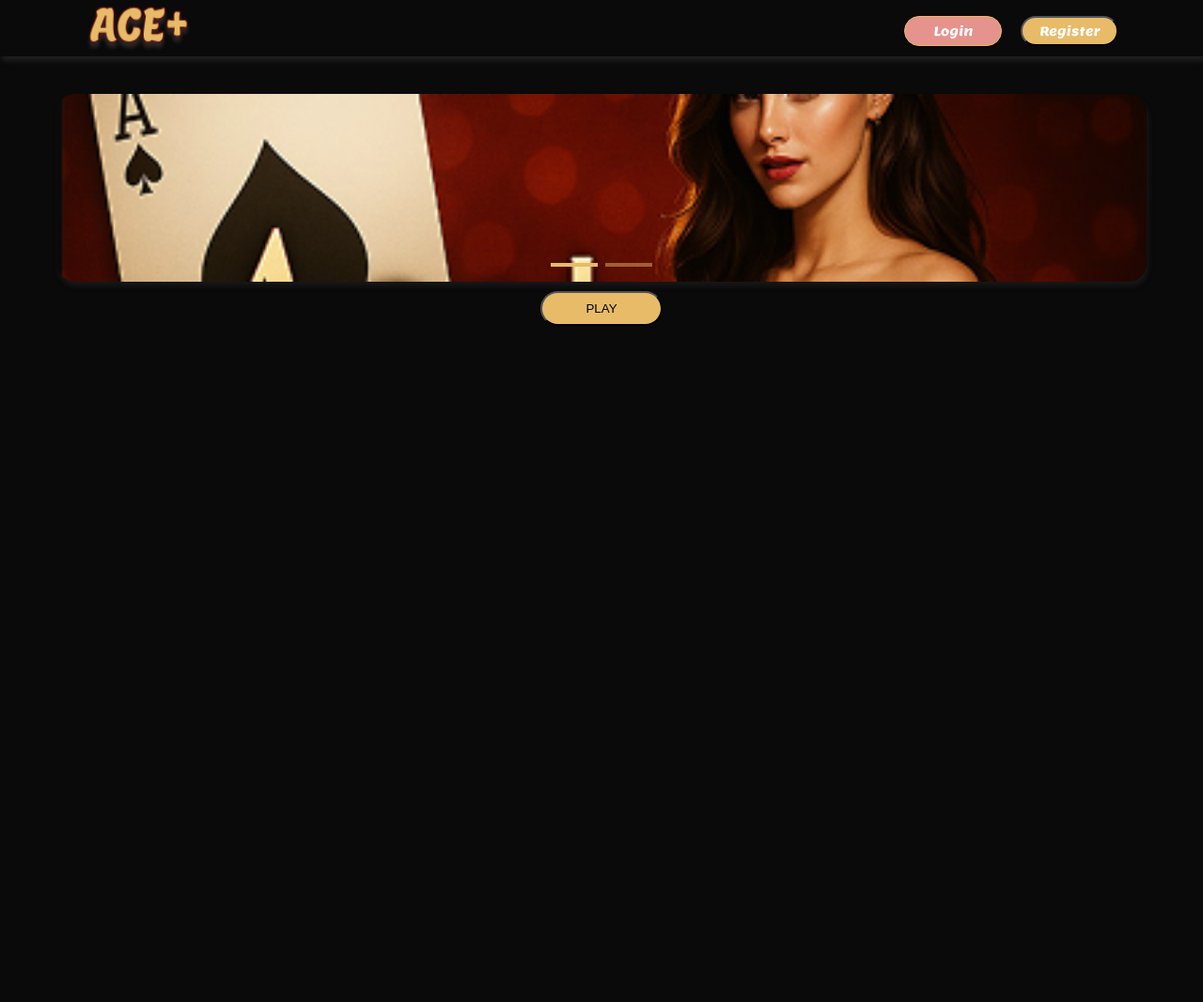
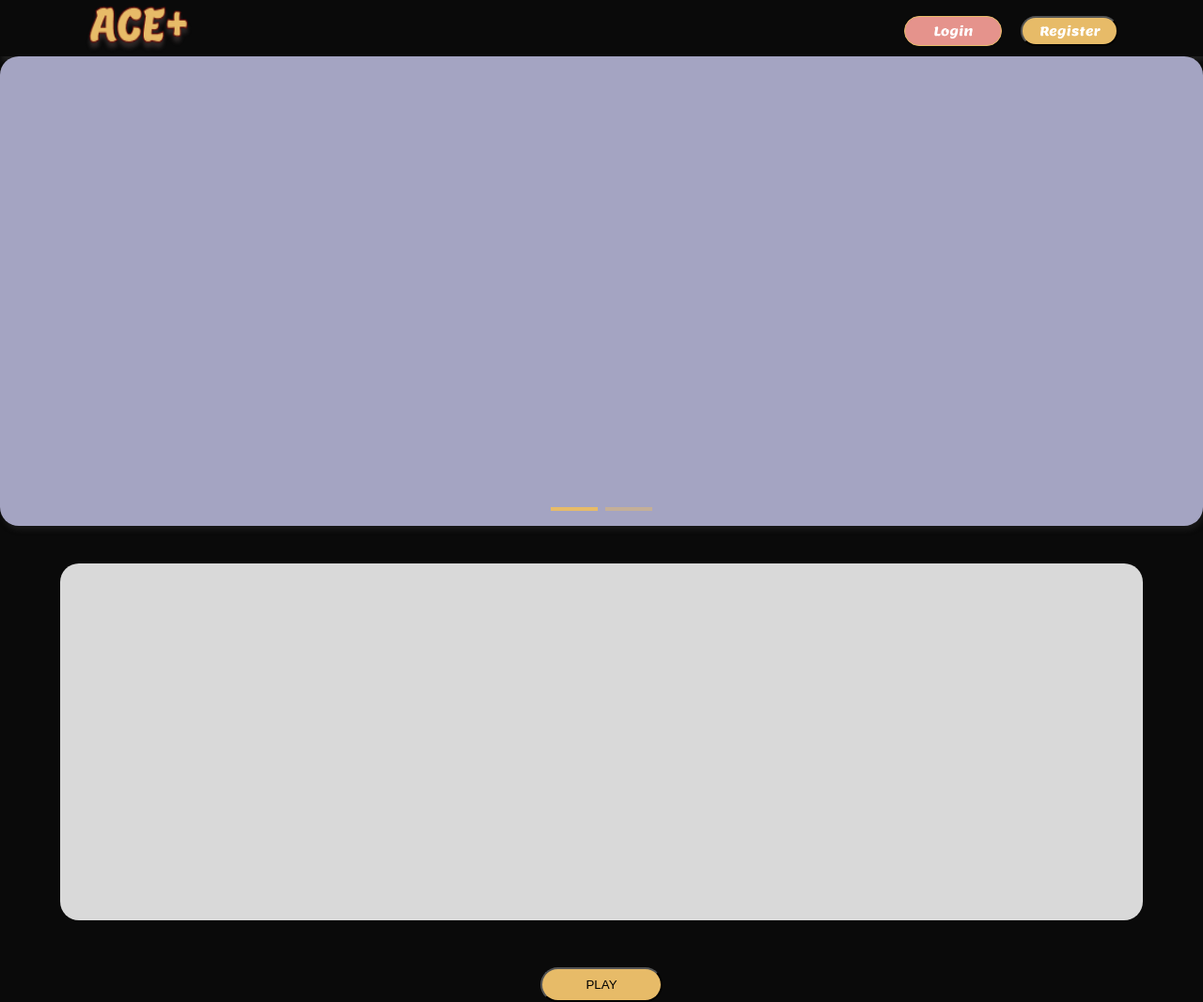
Before and after one commit to Ace-Plus-G3/AcePlus, a Vue app: page / in a window 1280 px wide. Shown: the whole page at 94% size. Before the commit the page ends 800 px from the top, so only its background shows below. Built offline with nearby package versions, Linux system fonts and the light colour scheme.

Commit message:
home-page-section/added home page section without image assets (temporarily)

```diff
--- a/src/components/GameSection.vue
+++ b/src/components/GameSection.vue
@@ -15,13 +15,16 @@
 }
 
 .game-section-container {
-  /* width: 950px;
-  height: 350px; */
+  width: 90%;
+  max-width: 1200px;
+  height: 380px;
   background-color: #d9d9d9;
   border-radius: 20px;
-  /* margin-left: 20%;
-  margin-right: 20%;
-  margin-top: 40px; */
+  margin: 40px auto;
+  padding: 20px;
+  /* background-image: url(''); */
+  background-size: cover;
+  background-position: center;
 }
 
 .play-btn:hover {
@@ -40,7 +43,7 @@
     height: 431px;
     margin-left: 20px;
     margin-right: 20px;
-    margin-top: 40px;
+    /* background-image: url(''); */
   }
   .play-btn {
     width: 115px;
--- a/src/components/ImageCarousel.vue
+++ b/src/components/ImageCarousel.vue
@@ -1,6 +1,6 @@
 <template>
   <div class="carousel-container">
-    <el-carousel height="200px" autoplay class="carousel-item-container">
+    <el-carousel height="500px" autoplay class="carousel-item-container">
       <el-carousel-item> </el-carousel-item>
       <el-carousel-item> </el-carousel-item>
     </el-carousel>
@@ -10,11 +10,11 @@
 <script setup lang="ts"></script>
 
 <style scoped>
-.carousel-container {
+/* .carousel-container {
   padding-left: 60px;
   padding-right: 60px;
   padding-top: 40px;
-}
+} */
 
 /* :deep(.el-carousel) {
   height: 500px;
@@ -26,14 +26,20 @@
 }
 
 .el-carousel__item:nth-child(2n) {
-  background-image: url(../assets/banner_1.png);
+  /* background-image: url(../assets/banner_1.png); */
+  background-color: rgb(156, 128, 128);
   background-size: cover;
   background-position: center;
   background-repeat: no-repeat;
 }
 
+/* .el-carousel__item {
+  border: 1px solid red;
+} */
+
 .el-carousel__item:nth-child(2n + 1) {
-  background-image: url(../assets/banner_2.png);
+  /* background-image: url(../assets/banner_2.png); */
+  background-color: rgb(164, 164, 194);
   background-size: cover;
   background-position: center;
   background-repeat: no-repeat;
@@ -55,6 +61,14 @@
     padding-right: 20px;
     padding-top: 20px;
   }
+
+  .carousel-item-container {
+    height: 200px;
+  }
+
+  /* .el-carousel {
+    height: 200px;
+  } */
 }
 
 /* @media screen and (min-width: 681px) {
```
Also changed, not shown: src/assets/idk.jpg (added), src/assets/try_mobile.jpg (added).
